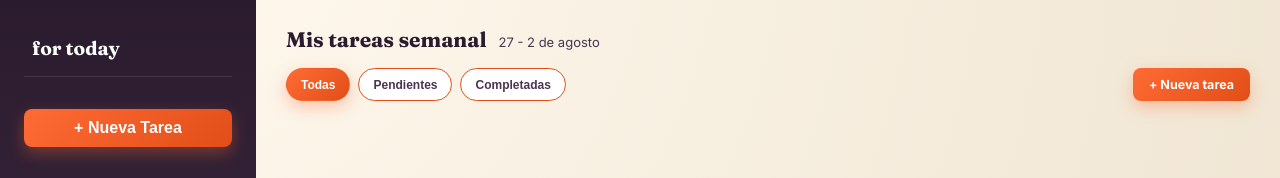
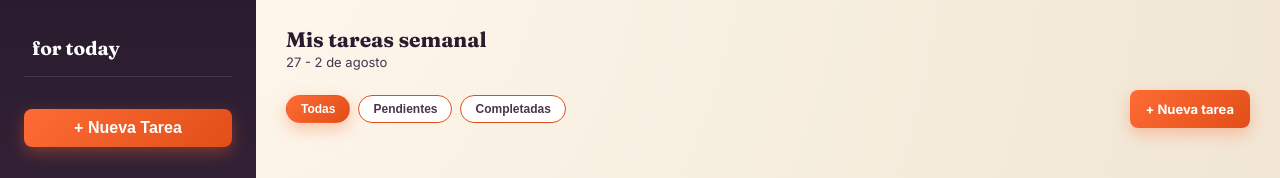
Before and after one commit to candelariaferrari/proyectoM4_CandelariaFerrari, a React (Vite) app: page /tasks in a window 1280 px wide. Shown: the top 178 px of the page. Built offline with nearby package versions, Linux system fonts and the light colour scheme; no server answers; the database is empty; sample sign-in values are in the browser's storage.

Commit message:
fix: mensaje vacío según filtro y reordenar header/botón de Nueva tarea en Mis tareas

```diff
--- a/src/components/TaskList/TaskList.css
+++ b/src/components/TaskList/TaskList.css
@@ -77,6 +77,19 @@
   background: linear-gradient(135deg, #FFE9DA, #FFF3EC);
 }
 
+/* Variante para "hay tareas, pero ninguna coincide con el filtro elegido":
+   mismo bloque centrado, pero sin el círculo con el check (ese ícono
+   significa "todo completo", que no aplica acá, sobre todo si el filtro
+   activo es justo "Completadas" con 0 resultados). */
+.task-empty--filtered {
+  padding-top: 24px;
+}
+
+.task-empty--filtered::before,
+.task-empty--filtered::after {
+  content: none;
+}
+
 .task-empty h3 {
   font-family: 'Fraunces', serif;
   font-size: 18px;
--- a/src/components/TaskList/TaskList.tsx
+++ b/src/components/TaskList/TaskList.tsx
@@ -9,8 +9,9 @@ interface TaskListProps {
   onDelete: (taskId: string) => void;
   // id de la tarea que tiene una escritura en curso (crear/editar/eliminar/togglear)
   pendingTaskId?: string | null;
-  // abre el modal de nueva tarea desde el estado vacío
   onNewTask?: () => void;
+  hasAnyTasks?: boolean;
+  activeFilter?: "all" | "pending" | "completed";
 }
 
 function TaskList({
@@ -20,9 +21,21 @@ function TaskList({
   onDelete,
   pendingTaskId = null,
   onNewTask,
+  hasAnyTasks = true,
+  activeFilter = "all",
 }: TaskListProps) {
 
   if (tasks.length === 0) {
+    if (hasAnyTasks && activeFilter !== "all") {
+      const filterLabel = activeFilter === "completed" ? "completadas" : "pendientes";
+      return (
+        <div className="task-empty task-empty--filtered">
+          <h3>Nada por acá</h3>
+          <p>No tenés tareas {filterLabel} por ahora.</p>
+        </div>
+      );
+    }
+
     return (
       <div className="task-empty">
         <h3>Todo despejado por hoy</h3>
--- a/src/pages/Tasks/Task.css
+++ b/src/pages/Tasks/Task.css
@@ -6,19 +6,19 @@
 .tasks-page__content {
   flex: 1;
   padding: 24px 20px;
-  padding-bottom: 76px;
+  padding-bottom: 96px;
   overflow-y: auto;
 }
 
 .tasks-page__header {
+  margin-bottom: 4px;
+}
+
+.tasks-page__header .resumen-header {
   display: flex;
-  align-items: center;
-  justify-content: space-between;
-  gap: 12px;
-}
-.tasks-page__header span{
-  display: flex;
-  justify-content: center;
+  flex-direction: column;
+  align-items: flex-start;
+  gap: 2px;
 }
 
 .tasks-page__content h2 {
@@ -26,38 +26,21 @@
   margin: 0;
 }
 
-.tasks-page__new-btn {
-  background: var(--grad-orange);
-  color: #fff;
-  border: none;
-  border-radius: 8px;
-  padding: 9px 16px;
-  font-family: 'Inter', sans-serif;
-  font-size: 12.5px;
-  font-weight: 700;
-  cursor: pointer;
-  white-space: nowrap;
-  box-shadow: var(--shadow-orange);
-  transition: transform .16s ease, box-shadow .16s ease;
+/* ===========================
+   Filtros + botón
+=========================== */
+
+.container-buttons {
+  display: flex;
+  flex-direction: column;
+  gap: 16px;
+  margin-bottom: 25px;
 }
 
-.tasks-page__new-btn:hover {
-  transform: translateY(-2px);
-  box-shadow: 0 10px 22px rgba(255, 107, 53, 0.45);
-}
-
-.tasks-page__error {
-  color: var(--fuchsia);
-}
-.container-buttons{
-  display: flex;
-  justify-content: space-between;
-margin-bottom: 25px;
-}
 .filters {
   display: flex;
   gap: 8px;
-
+  flex-wrap: wrap;
 }
 
 .filter {
@@ -69,12 +52,16 @@ margin-bottom: 25px;
   background: #fff;
   border: 1px solid var(--orange-deep);
   cursor: pointer;
-  transition: transform .14s ease, box-shadow .14s ease, background .14s ease, color .14s ease;
+  transition:
+    transform .14s ease,
+    box-shadow .14s ease,
+    background .14s ease,
+    color .14s ease;
 }
 
 .filter:hover {
   transform: translateY(-1px);
-  box-shadow: 0 4px 10px rgba(43,27,46,.1);
+  box-shadow: 0 4px 10px rgba(43, 27, 46, .1);
 }
 
 .filter.active {
@@ -84,18 +71,51 @@ margin-bottom: 25px;
   box-shadow: var(--shadow-orange);
 }
 
+/* ===========================
+   Botón nueva tarea
+=========================== */
+
+.tasks-page__new-btn {
+  width: 100%;
+  background: var(--grad-orange);
+  color: #fff;
+  border: none;
+  border-radius: 8px;
+  padding: 11px 16px;
+  font-family: "Inter", sans-serif;
+  font-size: 13px;
+  font-weight: 700;
+  cursor: pointer;
+  box-shadow: var(--shadow-orange);
+  transition: transform .16s ease, box-shadow .16s ease;
+  margin: 0;
+}
+
+.tasks-page__new-btn:hover {
+  transform: translateY(-2px);
+  box-shadow: 0 10px 22px rgba(255, 107, 53, .45);
+}
+
+.tasks-page__error {
+  color: var(--fuchsia);
+}
+
+/* ===========================
+   Tablet
+=========================== */
+
 @media (min-width: 768px) {
   .tasks-page__content {
     padding: 26px 30px;
-    padding-bottom: 76px;
+    padding-bottom: 96px;
   }
 }
 
+/* ===========================
+   Desktop
+=========================== */
+
 @media (min-width: 1024px) {
-  /* En desktop, app-layout__content ya es el que scrollea (ver
-     AppLayout.css). Acá adentro, en vez de que toda la pantalla de tareas
-     se desplace junto con el título y los filtros, dejamos esos fijos y
-     que el scroll aparezca solo en la lista de tareas. */
   .tasks-page__content {
     padding-bottom: 26px;
     height: 100%;
@@ -104,23 +124,36 @@ margin-bottom: 25px;
     overflow: hidden;
   }
 
-  .tasks-page__content > .filters {
+  .container-buttons {
+    flex-direction: row;
+    justify-content: space-between;
+    align-items: center;
+  }
+
+  .tasks-page__new-btn {
+    width: auto;
+    white-space: nowrap;
+    margin: 0;
+  }
+
+  .tasks-page__content>.tasks-page__header,
+  .tasks-page__content>.container-buttons {
     flex-shrink: 0;
   }
 
-  .tasks-page__content > .task-list-section,
-  .tasks-page__content > .tasks-skeleton,
-  .tasks-page__content > .task-empty {
+  .tasks-page__content>.task-list-section,
+  .tasks-page__content>.tasks-skeleton,
+  .tasks-page__content>.task-empty {
     flex: 1;
     min-height: 0;
     overflow-y: auto;
-    /* un poco de padding para que la sombra/hover de la última tarea no
-       quede pegado al borde inferior del contenedor con scroll */
     padding-bottom: 8px;
   }
 }
 
-/* ---- Skeleton de carga (usado por el nuevo bloque en Tasks.tsx) ---- */
+/* ===========================
+   Skeleton
+=========================== */
 
 .tasks-skeleton {
   display: flex;
--- a/src/pages/Tasks/Tasks.tsx
+++ b/src/pages/Tasks/Tasks.tsx
@@ -75,7 +75,6 @@ function Tasks() {
           <h2>Mis tareas semanal</h2>
           <span className="resumen-header__range">{formatWeekRangeLabel(start, end)}</span>
         </div>
-
       </div>
       <div className="container-buttons">
         <div className="filters">
@@ -89,8 +88,8 @@ function Tasks() {
               {filter.label}
             </button>
           ))}
+        </div>
 
-        </div>
         <button
           type="button"
           className="tasks-page__new-btn"
@@ -99,6 +98,7 @@ function Tasks() {
           + Nueva tarea
         </button>
       </div>
+
 
 
       {loading && (
@@ -120,6 +120,8 @@ function Tasks() {
           onDelete={handleRequestDelete}
           pendingTaskId={pendingId}
           onNewTask={() => setIsNewTaskOpen(true)}
+          hasAnyTasks={tasks.length > 0}
+          activeFilter={activeFilter}
         />
       )}
 
```
